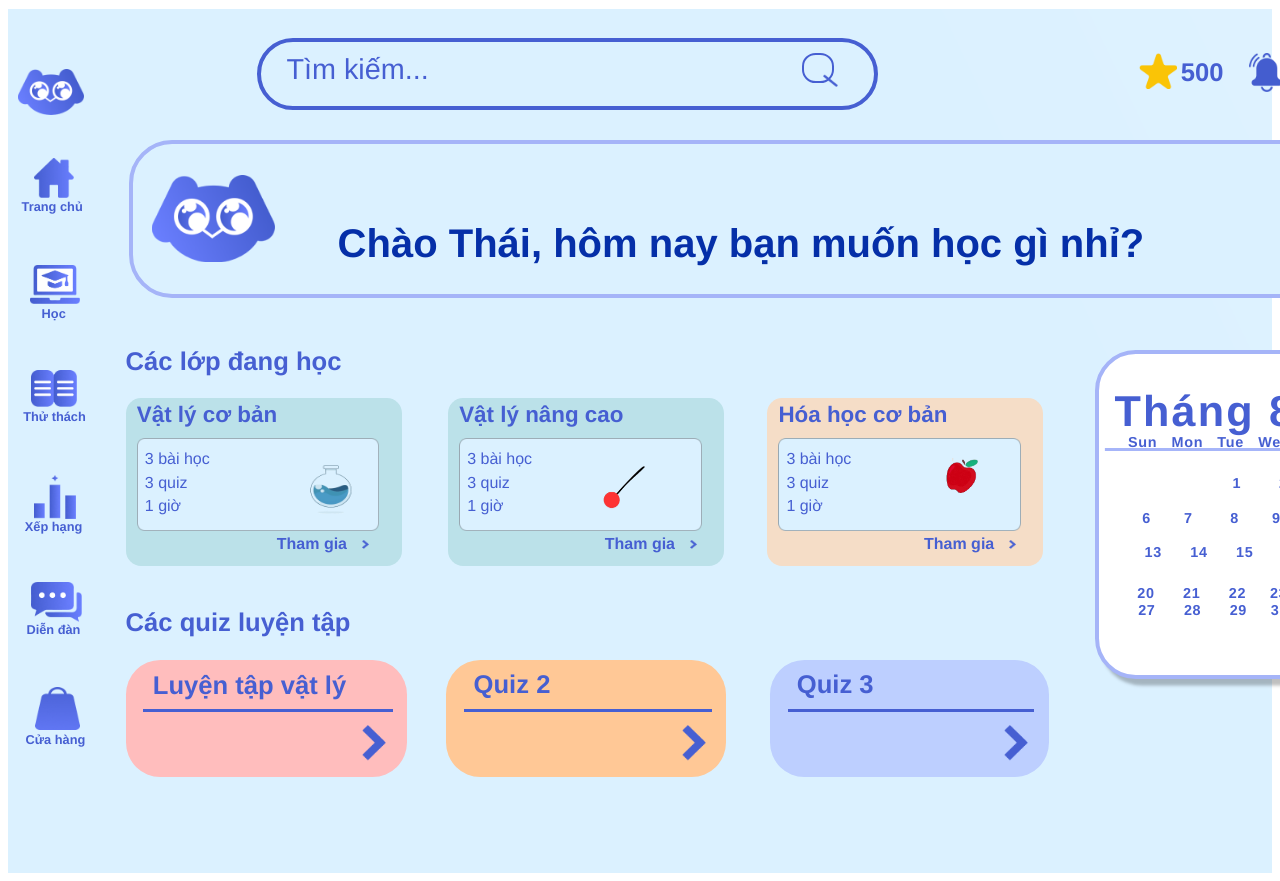
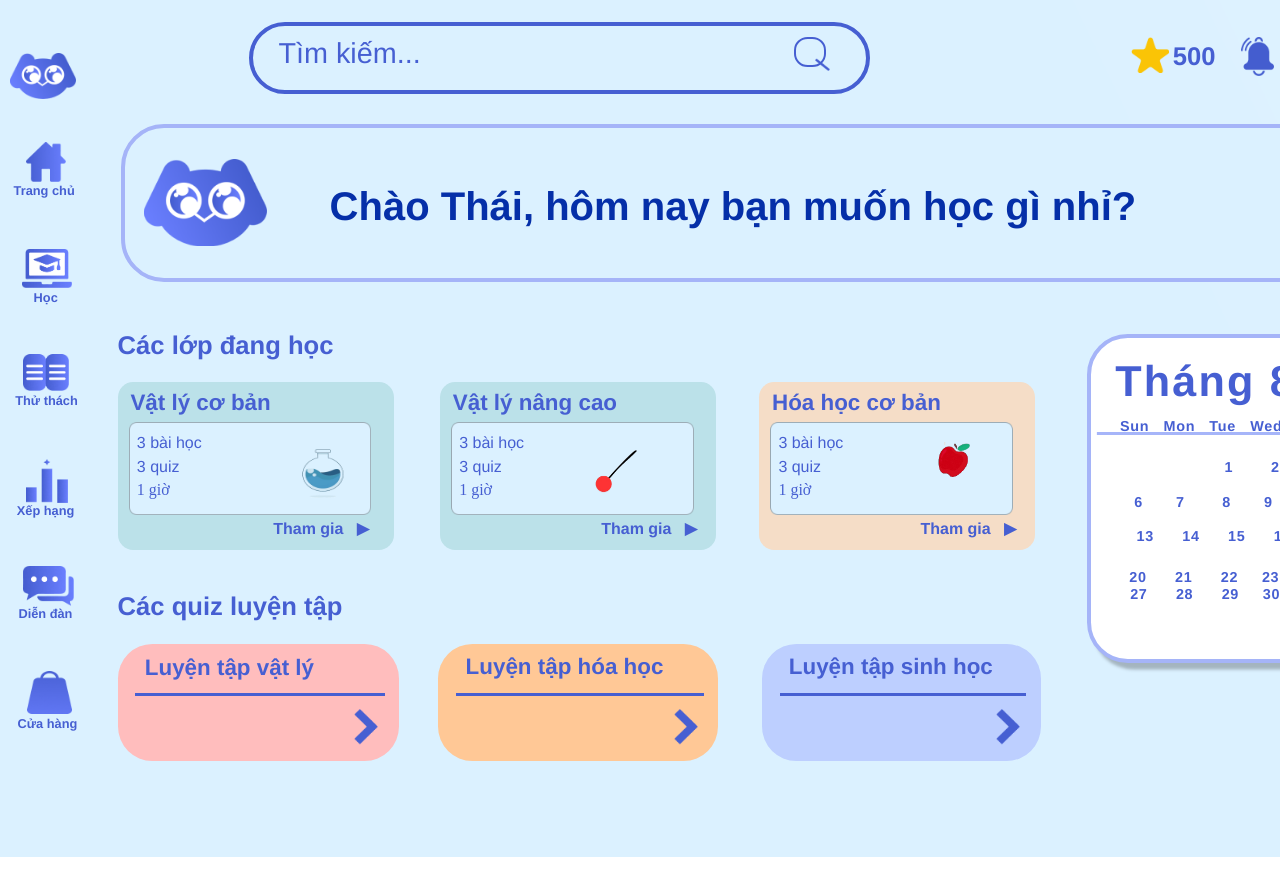
Before and after one commit to huythai855/SciPlay, a React app in the folder frontend/: page / in a window 1280 px wide. Shown: the top 881 px of the page. After the commit the page ends 857 px from the top, so only its background shows below. Built offline with nearby package versions, Linux system fonts and the light colour scheme.

Commit message:
"ui: fix bug in homepage"

```diff
--- a/frontend/src/pages/Home/Home.css
+++ b/frontend/src/pages/Home/Home.css
@@ -9,9 +9,11 @@
 
 .homepage .overlap-wrapper {
   background-color: #ffffff;
-  border: 1px none;
+  border: none;
   height: 1081px;
   width: 1920px;
+  height: 100%;
+  width: 100%;
 }
 
 .homepage .overlap {
@@ -19,8 +21,10 @@
   background-position: 50% 50%;
   background-size: cover;
   height: 1080px;
-  position: relative;
-  top: 1px;
+  width: 1920px;
+  position: absolute;
+  top: -9px;
+  left: 0px;
 }
 
 .homepage .search-bar {
@@ -176,6 +180,9 @@
   height: 76px;
   position: relative;
   width: 73px;
+  display: flex;
+  justify-content: center;
+  align-items: center;
 }
 
 .homepage .vector {
@@ -210,6 +217,9 @@
   position: absolute;
   top: 49px;
   width: 27px;
+  display: flex;
+  justify-content: center;
+  align-items: center;
 }
 
 .homepage .level {
@@ -217,14 +227,9 @@
   font-family: "Montserrat", Helvetica;
   font-size: 14px;
   font-weight: 600;
-  height: 9px;
-  left: 50px;
-  letter-spacing: 0;
   line-height: normal;
-  position: absolute;
+  position: relative;
   text-align: center;
-  top: 61px;
-  white-space: nowrap;
   width: 20px;
 }
 
@@ -472,11 +477,11 @@
   font-size: 54px;
   font-weight: 900;
   height: 66px;
-  left: 13px;
+  left: 24px;
   letter-spacing: 2.7px;
   line-height: normal;
   position: absolute;
-  top: 0;
+  top: -17px;
   width: 272px;
 }
 
@@ -620,7 +625,7 @@
 .homepage .text-wrapper-9 {
   color: #465fd2;
   font-family: "Montserrat", Helvetica;
-  font-size: 32px;
+  font-size: 28px;
   font-weight: 600;
   height: 37px;
   left: 34px;
@@ -629,7 +634,7 @@
   position: absolute;
   top: 14px;
   white-space: nowrap;
-  width: 270px;
+  width: match-parent;
 }
 
 .homepage .rectangle-4 {
@@ -676,7 +681,7 @@
 .homepage .text-wrapper-10 {
   color: #465fd2;
   font-family: "Montserrat", Helvetica;
-  font-size: 32px;
+  font-size: 28px;
   font-weight: 600;
   height: 39px;
   left: 34px;
@@ -684,7 +689,7 @@
   line-height: normal;
   position: absolute;
   top: 12px;
-  width: 124px;
+  width: match-parent;
 }
 
 .homepage .rectangle-6 {
@@ -731,7 +736,7 @@
 .homepage .text-wrapper-11 {
   color: #465fd2;
   font-family: "Montserrat", Helvetica;
-  font-size: 32px;
+  font-size: 28px;
   font-weight: 600;
   height: 39px;
   left: 33px;
@@ -739,7 +744,7 @@
   line-height: normal;
   position: absolute;
   top: 12px;
-  width: 124px;
+  width: match-parent;
 }
 
 .homepage .rectangle-8 {
@@ -803,11 +808,11 @@
   font-size: 28px;
   font-weight: 600;
   height: 39px;
-  left: 14px;
+  left: 16px;
   letter-spacing: 0;
   line-height: normal;
   position: absolute;
-  top: 6px;
+  top: 10px;
   width: 275px;
 }
 
@@ -829,7 +834,7 @@
 
 .homepage .text-wrapper-13 {
   color: #465fd2;
-  font-family: "Montserrat", Helvetica;
+  font-family: "Montserrat", Helvetih-1ca;
   font-size: 20px;
   font-weight: 400;
   height: 28px;
@@ -874,7 +879,7 @@
   left: 189px;
   position: absolute;
   top: 172px;
-  width: 123px;
+  width: 130px;
 }
 
 .homepage .text-wrapper-16 {
@@ -888,7 +893,7 @@
   line-height: normal;
   position: absolute;
   top: 0;
-  width: 100px;
+  width: 130px;
 }
 
 .homepage .vector-3 {
@@ -994,6 +999,5 @@
   letter-spacing: 0;
   line-height: normal;
   position: absolute;
-  top: 46px;
-  width: 1094px;
+  top: 20px;
 }
--- a/frontend/src/pages/Home/Home.js
+++ b/frontend/src/pages/Home/Home.js
@@ -1,7 +1,10 @@
 import React, { useEffect, useState } from 'react';
 import axios from 'axios';
 import { Link } from 'react-router-dom';
+// import Calendar from 'react-calendar';
+// import 'react-calendar/dist/Calendar.css';
 import './Home.css'
+
 import Line2 from "../../assets/line-2.png"
 import Icon5 from "../../assets/icon-5.png"
 import Bell from "../../assets/bell-1.png"
@@ -18,11 +21,17 @@ import Logo from "../../assets/logo.png"
 import Line1 from "../../assets/line-1.png"
 import Arrow from "../../assets/layer-1-2.png"
 import Rectangle from "../../assets/rectangle-6.png"
-import Rectangle23 from "../../assets/rectangle-23.png"
 import Lac1 from "../../assets/lac1.gif"
 import Lac2 from "../../assets/lac2.gif"
 import Lac3 from "../../assets/lac3.gif"
+
+
 function Home() {
+  const [date, setDate] = useState(new Date());
+
+  const onChange = date => {
+    setDate(date);
+  };
 
   return (
     <div className="homepage">
@@ -57,8 +66,9 @@ function Home() {
                 <img className="vector" alt="Vector" src={VectorR} />
                 <img className="img" alt="Vector" src={VectorA} />
                 <img className="vector-2" alt="Vector" src={VectorB} />
-                <div className="fill" />
-                <div className="level">15</div>
+                <div className="fill">
+                  <div className="level">15</div>
+                </div>
               </div>
             </div>
           </div>
@@ -73,7 +83,6 @@ function Home() {
             <div className="text-wrapper-3">Diễn đàn</div>
           </div>
           <div className="rankings">
-
             <div className="ranking">
               <div className="overlap-group-3">
                 <img className="icon-4" alt="Icon" src={Icon2} />
@@ -85,14 +94,11 @@ function Home() {
             <img className="icon-5" alt="Icon" src={Icon1} />
             <div className="text-wrapper-5">Thử thách</div>
           </div>
-          <div >
-            <Link className='learn' to ='/learning'>
+          <div className="learn">
             <img className="icon-6" alt="Icon" src={Icon} />
             <div className="text-wrapper-6">Học</div>
-            </Link>
           </div>
           <Link className="home" to="/homepage">
-
             <img className="layer" alt="Layer" src={Icon0}/>
             <div className="text-wrapper-7">Trang chủ</div>
           </Link>
@@ -151,7 +157,7 @@ function Home() {
           <div className="div-wrapper">
             <div className="overlap-3">
               <div className="rectangle-5" />
-              <div className="text-wrapper-10">Quiz 2</div>
+              <div className="text-wrapper-10">Luyện tập hóa học</div>
               <div className="rectangle-6" />
               <img className="layer-3" alt="Layer" src={Arrow} />
             </div>
@@ -159,7 +165,7 @@ function Home() {
           <div className="quiz-2">
             <div className="overlap-4">
               <div className="rectangle-7" />
-              <div className="text-wrapper-11">Quiz 3</div>
+              <div className="text-wrapper-11">Luyện tập sinh học</div>
               <div className="rectangle-8" />
               <img className="layer-4" alt="Layer" src={Arrow} />
             </div>
@@ -179,8 +185,7 @@ function Home() {
                     <div className="text-wrapper-15">3 bài học</div>
                   </div>
                   <div className="group-4">
-                    <div className="text-wrapper-16">Tham gia</div>
-                    <img className="vector-3" alt="Vector" src={Arrow} />
+                    <div className="text-wrapper-16">&nbsp;Tham gia &nbsp;&nbsp;▶</div>
                   </div>
                 </div>
               </div>
@@ -201,8 +206,7 @@ function Home() {
                 </div>
               </div>
               <div className="group-5">
-                <div className="text-wrapper-16">Tham gia</div>
-                <img className="vector-3" alt="Vector" src={Arrow} />
+                <div className="text-wrapper-16">&nbsp;Tham gia &nbsp;&nbsp;▶</div>
               </div>
               <img className="dcim-afcc" alt="Dcim afcc" src={Lac2} />
             </div>
@@ -221,8 +225,7 @@ function Home() {
                 </div>
               </div>
               <div className="group-5">
-                <div className="text-wrapper-16">Tham gia</div>
-                <img className="vector-3" alt="Vector" src={Arrow} />
+                <div className="text-wrapper-16">&nbsp;Tham gia &nbsp;&nbsp;▶</div>
               </div>
               <img className="img-2" alt="Img" src={Lac3} />
             </div>
```
